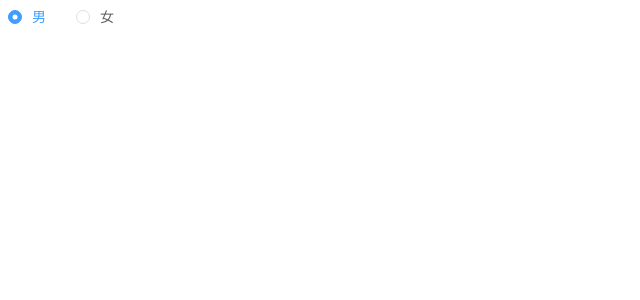
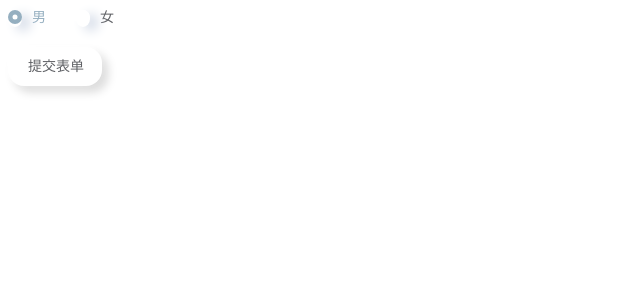
Before and after one commit to alfalfaw/parrot-ui, a Vue app: page / in a window 1280 px wide. Shown: the top 300 px of the page, without its empty margins (0-640 px from the left). Built offline with nearby package versions, Linux system fonts and the light colour scheme; a small style sheet from the web is missing.

Commit message:
add button and change styles

```diff
--- a/public/index.html
+++ b/public/index.html
@@ -1,15 +1,19 @@
 <!DOCTYPE html>
 <html lang="en">
   <head>
-    <meta charset="utf-8">
-    <meta http-equiv="X-UA-Compatible" content="IE=edge">
-    <meta name="viewport" content="width=device-width,initial-scale=1.0">
-    <link rel="icon" href="<%= BASE_URL %>favicon.ico">
+    <meta charset="utf-8" />
+    <meta http-equiv="X-UA-Compatible" content="IE=edge" />
+    <meta name="viewport" content="width=device-width,initial-scale=1.0" />
+    <link rel="icon" href="<%= BASE_URL %>favicon.ico" />
+    <link rel="stylesheet" href="//at.alicdn.com/t/font_1965374_nquo5ytf2af.css" />
     <title><%= htmlWebpackPlugin.options.title %></title>
   </head>
   <body>
     <noscript>
-      <strong>We're sorry but <%= htmlWebpackPlugin.options.title %> doesn't work properly without JavaScript enabled. Please enable it to continue.</strong>
+      <strong
+        >We're sorry but <%= htmlWebpackPlugin.options.title %> doesn't work properly without JavaScript enabled. Please enable it to
+        continue.</strong
+      >
     </noscript>
     <div id="app"></div>
     <!-- built files will be auto injected -->
--- a/src/App.vue
+++ b/src/App.vue
@@ -4,6 +4,8 @@
       <pt-radio label="1">男</pt-radio>
       <pt-radio label="0">女</pt-radio>
     </pt-radio-group>
+    <div class="divider"></div>
+    <pt-button round @click="handleClick" icon="icon-pinglun">提交表单</pt-button>
   </div>
 </template>
 
@@ -15,8 +17,15 @@ export default {
     return {
       gender: '1'
     }
+  },
+  methods: {
+    handleClick(e) {}
   }
 }
 </script>
 
-<style lang="scss"></style>
+<style lang="scss">
+.divider {
+  margin-bottom: 20px;
+}
+</style>
--- /dev/null
+++ b/src/components/button.vue
@@ -0,0 +1,140 @@
+<template>
+  <button
+    class="pt-button"
+    @click="handleClick"
+    :disabled="disabled"
+    :class="[`pt-button--${type}`, { 'is-round': round, 'is-circle': circle, 'is-disabled': disabled }]"
+  >
+    <i :class="['iconfont', icon]" v-if="icon"></i>
+    <span>
+      <slot></slot>
+    </span>
+  </button>
+  <!-- 字体图标 -->
+</template>
+
+<script>
+export default {
+  name: 'PtButton',
+  props: {
+    // 按钮类型
+    type: {
+      type: String,
+      default: 'default'
+    },
+
+    // 椭圆按钮
+    round: {
+      type: Boolean,
+      default: false
+    },
+
+    circle: {
+      type: Boolean,
+      default: false
+    },
+    disabled: {
+      type: Boolean,
+      default: false
+    },
+    icon: {
+      type: String,
+      default: ''
+    }
+  },
+  data() {
+    return {}
+  },
+  methods: {
+    handleClick(e) {
+      this.$emit('click', e)
+    }
+  },
+  created() {
+    console.log(this.icon)
+  }
+}
+</script>
+
+<style lang="scss" scoped>
+.pt-button {
+  line-height: 1;
+  white-space: nowrap;
+  cursor: pointer;
+  background: #fff;
+  border: none;
+  // border: 1px solid #dcdfe6;
+  color: #606266;
+  // 去除系统默认的 appearance
+  -webkit-appearance: none;
+  text-align: center;
+  // box-sizing: border-box;
+  outline: none;
+  // margin: 0;
+  transition: 0.1s;
+  -webkit-user-select: none;
+  -moz-user-select: none;
+  -ms-user-select: none;
+  user-select: none;
+  padding: 12px 18px;
+  font-size: 14px;
+  border-radius: 4px;
+  box-shadow: -6px -6px 14px rgba(255, 255, 255, 0.7), -6px -6px 10px rgba(255, 255, 255, 0.5), 6px 6px 8px rgba(255, 255, 255, 0.075),
+    6px 6px 10px rgba(0, 0, 0, 0.15);
+
+  &:hover {
+    box-shadow: -2px -2px 6px rgba(255, 255, 255, 0.6), -2px -2px 4px rgba(255, 255, 255, 0.4), 2px 2px 2px rgba(255, 255, 255, 0.05),
+      2px 2px 4px rgba(0, 0, 0, 0.1);
+  }
+  &:active {
+    box-shadow: inset -2px -2px 6px rgba(255, 255, 255, 0.7), inset -2px -2px 4px rgba(255, 255, 255, 0.5),
+      inset 2px 2px 2px rgba(255, 255, 255, 0.075), inset 2px 2px 4px rgba(0, 0, 0, 0.15);
+  }
+  &.is-round {
+    border-radius: 16px;
+  }
+  &.is-circle {
+    border-radius: 50%;
+  }
+  &--primary {
+    color: white;
+    background: rgba(85, 185, 243, 0.85);
+
+    &:active {
+      box-shadow: inset -2px -2px 6px rgba(85, 185, 243, 0.7), inset -2px -2px 4px rgba(85, 185, 243, 0.5),
+        inset 2px 2px 2px rgba(85, 185, 243, 0.075), inset 2px 2px 4px rgba(0, 0, 0, 0.15);
+    }
+  }
+  &--success {
+    color: white;
+    background: rgb(40, 167, 69, 0.85);
+
+    &:active {
+      box-shadow: inset -2px -2px 6px rgba(40, 167, 69, 0.7), inset -2px -2px 4px rgba(40, 167, 69, 0.5),
+        inset 2px 2px 2px rgba(40, 167, 69, 0.075), inset 2px 2px 4px rgba(0, 0, 0, 0.15);
+    }
+  }
+  &--danger {
+    color: white;
+    background: rgba(235, 77, 75, 0.85);
+
+    &:active {
+      box-shadow: inset -2px -2px 6px rgba(235, 77, 75, 0.7), inset -2px -2px 4px rgba(235, 77, 75, 0.5),
+        inset 2px 2px 2px rgba(235, 77, 75, 0.075), inset 2px 2px 4px rgba(0, 0, 0, 0.15);
+    }
+  }
+  &--warning {
+    color: white;
+    background: rgba(240, 147, 43, 1);
+
+    &:active {
+      box-shadow: inset -2px -2px 6px rgba(240, 147, 43, 0.7), inset -2px -2px 4px rgba(240, 147, 43, 0.5),
+        inset 2px 2px 2px rgba(240, 147, 43, 0.075), inset 2px 2px 4px rgba(0, 0, 0, 0.15);
+    }
+  }
+  .iconfont {
+    margin-right: 2px;
+    vertical-align: text-bottom;
+  }
+}
+</style>
--- a/src/components/radio.vue
+++ b/src/components/radio.vue
@@ -54,8 +54,6 @@ export default {
 
 <style lang="scss" scoped>
 .pt-radio {
-  color: #606266;
-  font-weight: 500;
   line-height: 1;
   position: relative;
   cursor: pointer;
@@ -77,10 +75,11 @@ export default {
     line-height: 1;
     position: relative;
     vertical-align: middle;
-
+    box-shadow: -8px -4px 8px 0px #ffffff, 8px 4px 12px 0px #d1d9e6;
+    border-radius: 50%;
     .pt-radio__inner {
       // 模拟radio
-      border: 1px solid #dcdfe6;
+      // border: 1px solid #dcdfe6;
       border-radius: 50%;
       display: inline-block;
       height: 14px;
@@ -115,6 +114,7 @@ export default {
     }
   }
   .pt-radio__label {
+    color: #606266;
     font-size: 14px;
     padding-left: 10px;
   }
@@ -122,15 +122,15 @@ export default {
 .pt-radio.is-checked {
   .pt-radio__input {
     .pt-radio__inner {
-      border-color: #409eff;
-      background: #409eff;
+      border-color: rgba(149, 175, 192, 1);
+      background: rgba(149, 175, 192, 1);
       &::after {
         transform: translate(-50%, -50%) scale(1);
       }
     }
   }
   .pt-radio__label {
-    color: #409eff;
+    color: rgba(149, 175, 192, 1);
   }
 }
 </style>
--- a/src/main.js
+++ b/src/main.js
@@ -2,10 +2,12 @@ import Vue from 'vue'
 import App from './App.vue'
 import PtRadio from './components/radio'
 import PtRadioGroup from './components/radio-group'
+import PtButton from './components/button'
 Vue.config.productionTip = false
 
 Vue.component(PtRadio.name, PtRadio)
 Vue.component(PtRadioGroup.name, PtRadioGroup)
+Vue.component(PtButton.name, PtButton)
 new Vue({
   render: h => h(App)
 }).$mount('#app')
```
Also changed, not shown: test/test.vue (added, +220 -0 lines).
